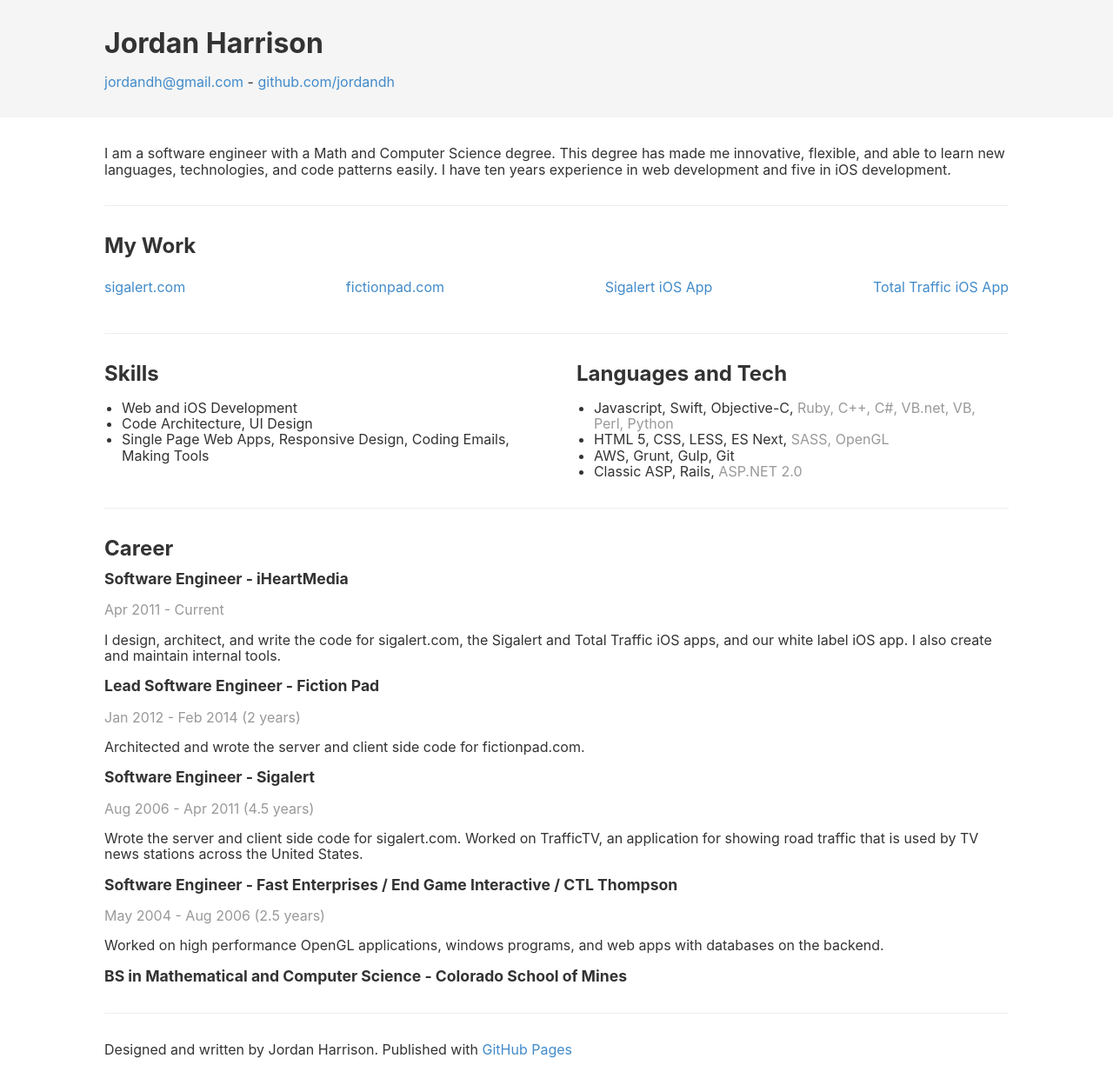
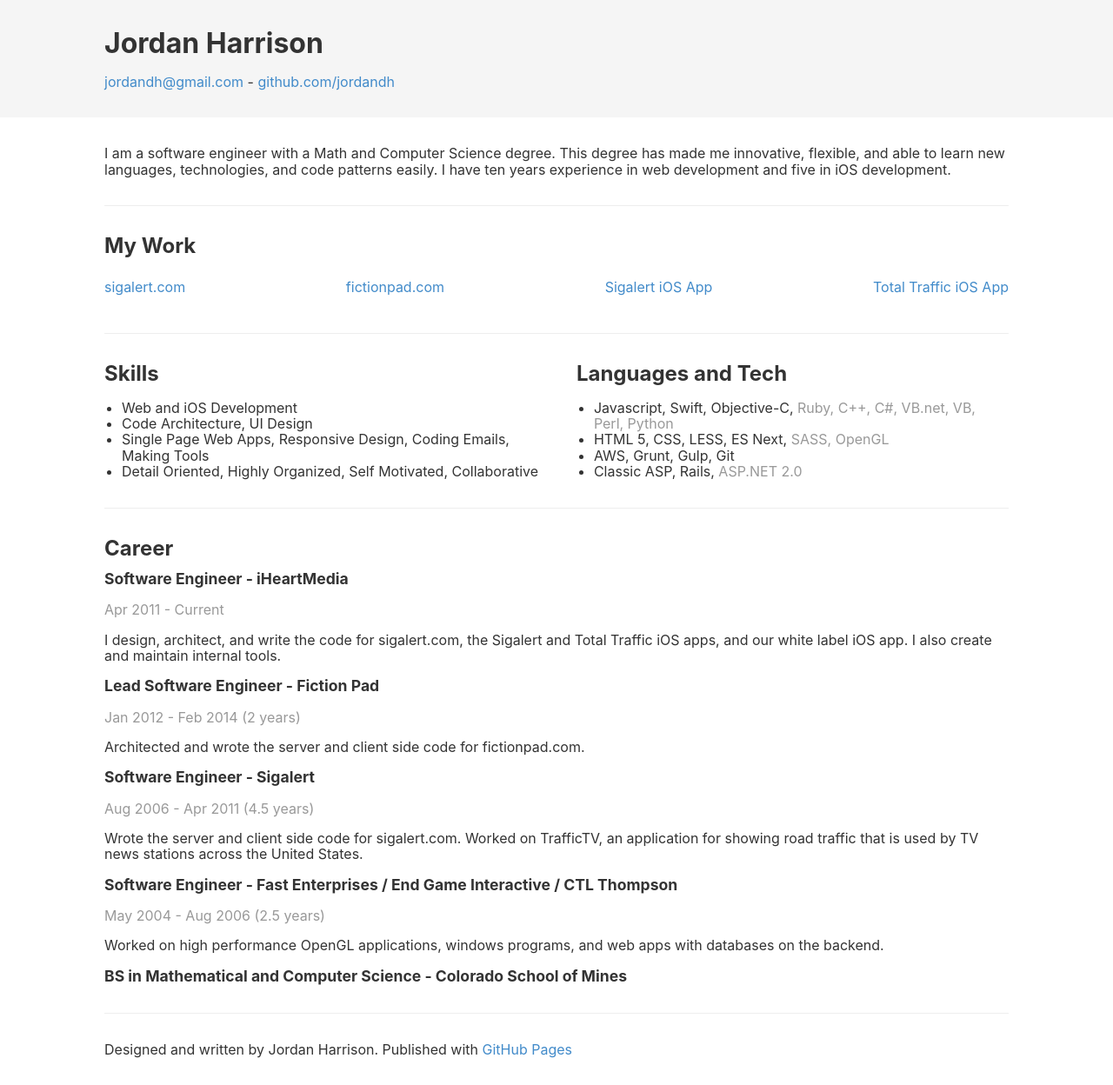
Before and after one commit to jordandh/resume, a Jekyll site: the page built from README.md, in a window 1280 px wide. Shown: the whole page at 87% size. Built offline with Jekyll 4.4.1, drawn with Linux system fonts in a browser that asks for light colours; our own code applies the rules of GitHub Pages for plain Markdown files.

Commit message:
Update default.html

```diff
--- a/_layouts/default.html
+++ b/_layouts/default.html
@@ -57,6 +57,7 @@
             <li>Web and iOS Development</li>
             <li>Code Architecture, UI Design</li>
             <li>Single Page Web Apps, Responsive Design, Coding Emails, Making Tools</li>
+            <li>Detail Oriented, Highly Organized, Self Motivated, Collaborative</li>
           </ul>
         </section>
 
```
